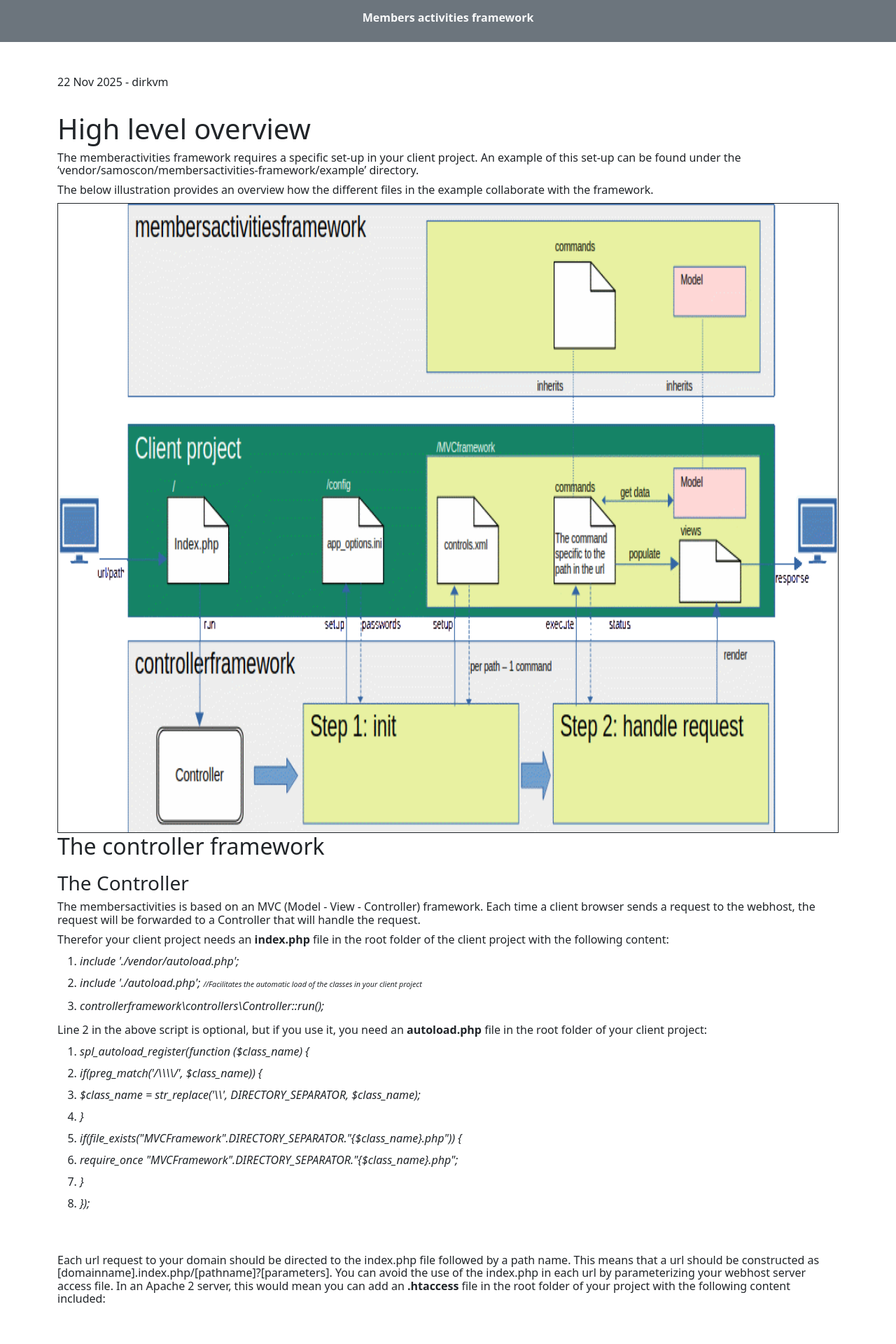
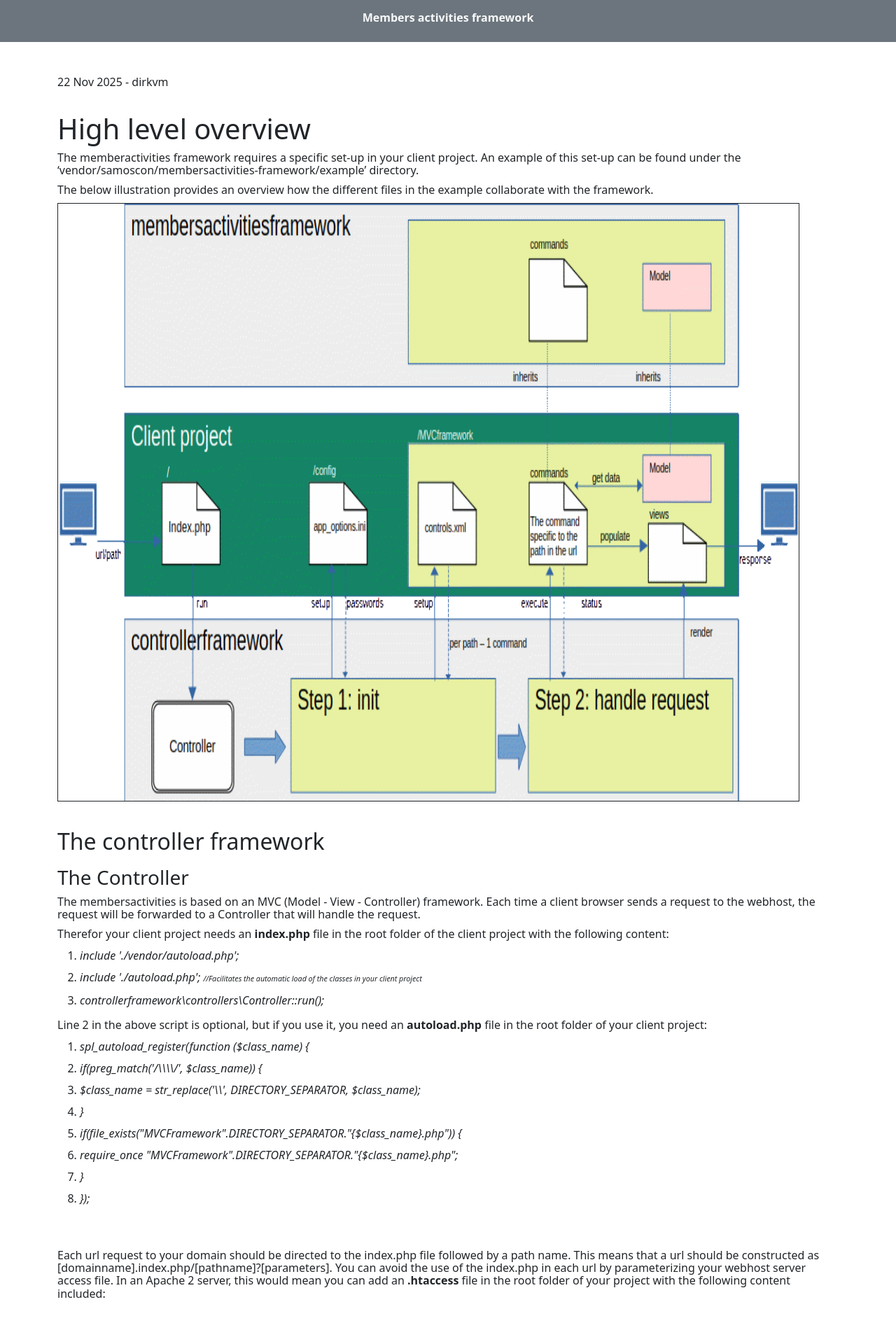
Before and after one commit to samoscon/samoscon.github.io, a Jekyll site: the page built from _posts/2025-11-22-members activities framework.md, in a window 1280 px wide. Shown: the top 1920 px of the page at 70% size. Built offline with Jekyll 4.4.1, drawn with Linux system fonts in a browser that asks for light colours.

Commit message:
Update 2025-11-22-members activities framework.md

```diff
--- a/_posts/2025-11-22-members activities framework.md
+++ b/_posts/2025-11-22-members activities framework.md
@@ -8,7 +8,7 @@ client project. An example of this set-up can be found under the
 ‘vendor/samoscon/membersactivities-framework/example’ directory.</p>
 <p>The below illustration provides an overview how the different
 files in the example collaborate with the framework.</p>
-<p><img src="/assets/1 high level overview_html_42ddbf75.gif" name="Image1" align="left" width="100%" height="100%" border="1"/>
+<p><img src="/assets/1 high level overview_html_42ddbf75.gif" name="Image1" align="center" width="95%" height="95%" border="1"/>
 </p><br/>
 <p class="h2 mt-2">The controller framework</p>
 <p class="h3 mt-3">The Controller</p>
```
